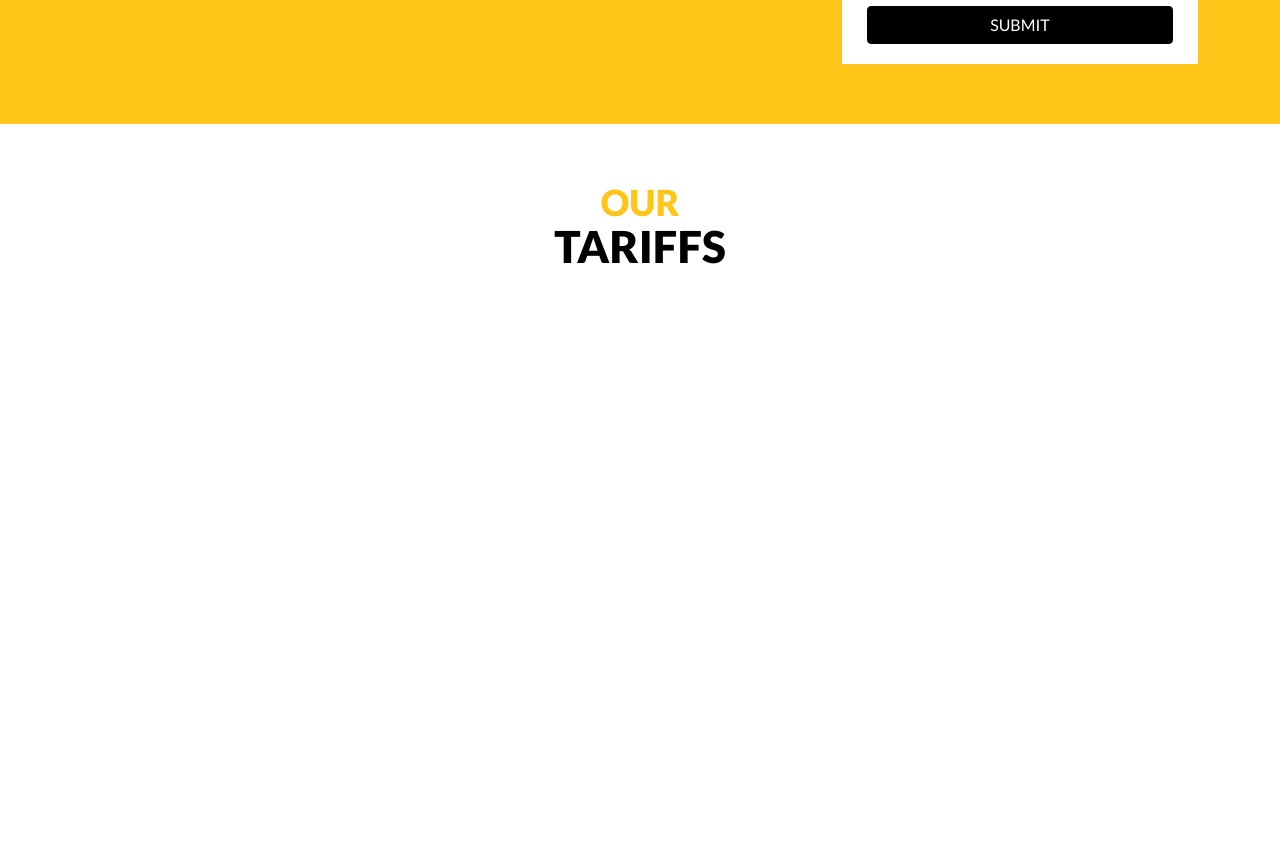
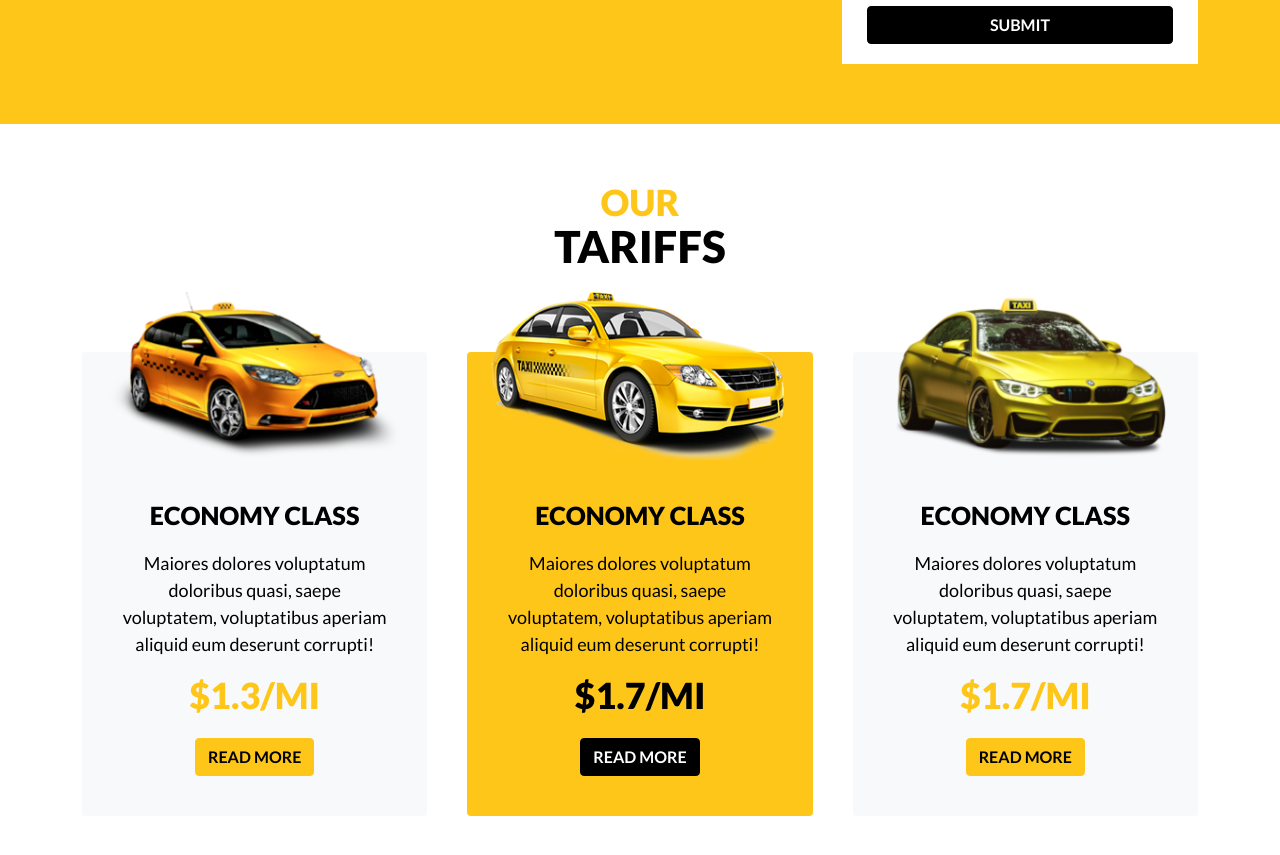
Before and after one commit to tomaszbujnicki/book-cab-onepage, a website built with Parcel: page index.html in a window 1280 px wide. Shown: the part 1320-2175 px from the top of the page. Before the commit the page ends 1672 px from the top, so only its background shows below. Built offline with nearby package versions, Linux system fonts and the light colour scheme.

Commit message:
add section tariffs

```diff
--- a/index.html
+++ b/index.html
@@ -5,7 +5,7 @@
     <meta name="viewport" content="width=device-width, initial-scale=1" />
     <link rel="stylesheet" href="./scss/style.scss" />
   </head>
-  <body>
+  <body class="text-black">
     <section class="hero">
       <div class="container">
         <header class="text-center pt-5">
@@ -24,7 +24,7 @@
     <section class="best-in-city bg-primary">
       <div class="container py-4">
         <div class="row justify-content-between">
-          <div class="col-xxl-6 col-xl-7 col-lg-7 text-secondary">
+          <div class="col-xxl-6 col-xl-7 col-lg-7">
             <h2 class="h1">BEST IN CITY</h2>
             <div class="display-2 mb-2">
               TRUSTED CAB SERVICES <br />
@@ -47,7 +47,7 @@
               <div class="h3 text-white bg-black p-2 m-0">
                 BOOK A <span class="text-primary">CAB</span>
               </div>
-              <form class="row g-1 p-2 m-0 text-secondary bg-white">
+              <form class="row g-1 p-2 m-0 bg-white">
                 <div class="col-md-6 mb-2">
                   <input
                     type="text"
@@ -103,9 +103,9 @@
                 <div class="col-12 mb-2">
                   <select id="inputState" class="form-select book-form__select">
                     <option selected>Choose Vehicle</option>
-                    <option>Volvo - Economy Class</option>
-                    <option>BMW - Standard Class</option>
-                    <option>Mercedes - Business Class</option>
+                    <option>Ford - Economy Class</option>
+                    <option>Volkswagen - Standard Class</option>
+                    <option>BMW - Business Class</option>
                   </select>
                 </div>
                 <div class="col-12">
@@ -119,11 +119,66 @@
         </div>
       </div>
     </section>
-    <section class="py-4 text-center">
+    <section id="tariffs" class="py-4 text-center">
       <div class="container">
-        <h2 class="h1 text-primary lh-1">OUR<br /><span class="display-3 text-secondary">TARIFFS</span></h2>
+        <h2 class="h1 lh-1">
+          <span class="text-primary">OUR</span><br /><span class="display-3"
+            >TARIFFS</span
+          >
+        </h2>
+        <div class="row g-3 justify-content-center">
+          <div class="col-lg-4 col-md-6">
+            <div class="card border-0 bg-light mt-4">
+              <img src="./img/car4.png" class="card-img-top mt-n4" alt="" />
+              <div class="card-body">
+                <h3 class="card-title">ECONOMY CLASS</h3>
+                <p class="card-text fs-5">
+                  Maiores dolores voluptatum doloribus quasi, saepe voluptatem,
+                  voluptatibus aperiam aliquid eum deserunt corrupti!
+                </p>
+                <p class="h1 text-primary">$1.3/MI</p>
+                <a href="#" class="btn btn-primary font-weight-bold"
+                  >READ MORE</a
+                >
+              </div>
+            </div>
+          </div>
+          <div class="col-lg-4 col-md-6">
+            <div class="card border-0 bg-primary mt-4">
+              <img src="./img/car2.png" class="card-img-top mt-n4" alt="" />
+              <div class="card-body">
+                <h3 class="card-title">ECONOMY CLASS</h3>
+                <p class="card-text fs-5">
+                  Maiores dolores voluptatum doloribus quasi, saepe voluptatem,
+                  voluptatibus aperiam aliquid eum deserunt corrupti!
+                </p>
+                <p class="h1">$1.7/MI</p>
+                <a href="#" class="btn btn-secondary font-weight-bold"
+                  >READ MORE</a
+                >
+              </div>
+            </div>
+          </div>
+          <div class="col-lg-4 col-md-6">
+            <div class="card border-0 bg-light mt-4">
+              <img src="./img/car3.png" class="card-img-top mt-n4" alt="" />
+              <div class="card-body">
+                <h3 class="card-title">ECONOMY CLASS</h3>
+                <p class="card-text fs-5">
+                  Maiores dolores voluptatum doloribus quasi, saepe voluptatem,
+                  voluptatibus aperiam aliquid eum deserunt corrupti!
+                </p>
+                <p class="h1 text-primary">$1.7/MI</p>
+                <a href="#" class="btn btn-primary font-weight-bold"
+                  >READ MORE</a
+                >
+              </div>
+            </div>
+          </div>
+        </div>
       </div>
     </section>
+
     <script src="./index.js"></script>
   </body>
 </html>
--- a/scss/_custom.scss
+++ b/scss/_custom.scss
@@ -38,6 +38,8 @@ $display-font-sizes: (
 
 $display-font-weight: 900;
 
+$btn-font-weight: 700;
+
 @import '../node_modules/bootstrap/scss/bootstrap';
 
 .btn-secondary:hover {
```
Also changed, not shown: img/car3.png (added), img/car4.png (added).
